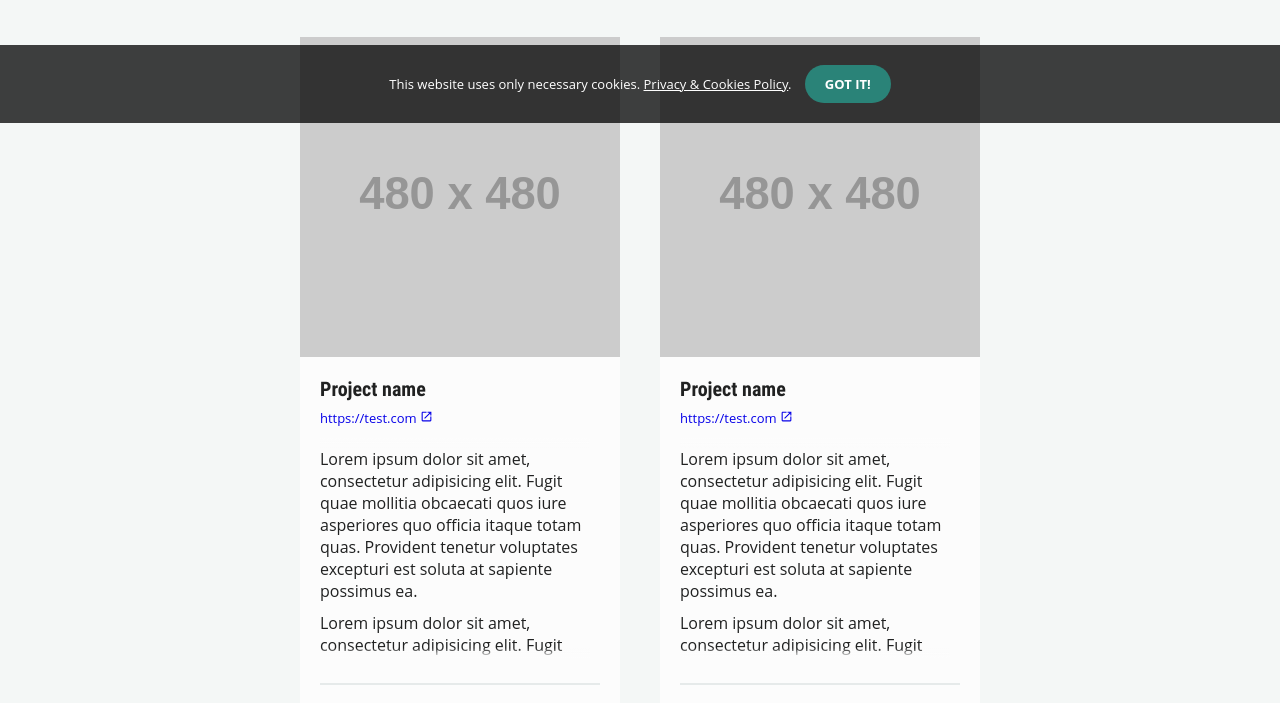
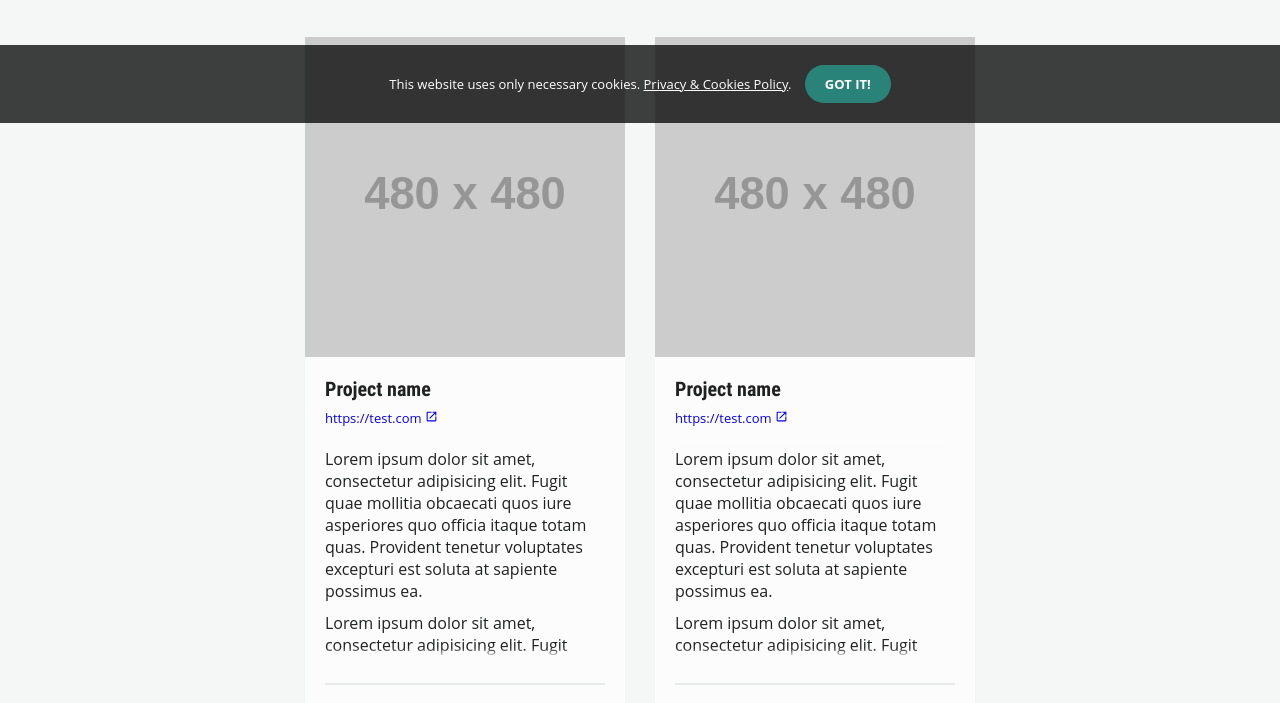
Before and after one commit to RilDev/portfolio, a website built with Vite: page index.html in a window 1280 px wide. Shown: the part 677-1380 px from the top of the page. Built offline with nearby package versions, Linux system fonts and the light colour scheme; placeholder pictures from the web are drawn by us; a web font is replaced by a local one.

Commit message:
correct portfolio columns display

```diff
--- a/styles/main.css
+++ b/styles/main.css
@@ -249,14 +249,14 @@ section>.content img {
 
 .card-grid {
     display: grid;
-    grid-template-columns: repeat(auto-fill, minmax(320px, 1fr));
-    gap: 40px;
+    grid-template-columns: repeat(auto-fill, minmax(220px, 1fr));
+    gap: 20px;
 }
 
 .card {
     background: #FCFCFC;
     height: auto;
-    width: 320px;
+    max-width: 320px;
     justify-self: center;
 }
 
@@ -337,7 +337,7 @@ section>.content img {
 .card .image {
     display: block;
     position: relative;
-    width: 320px;
+    max-width: 320px;
     height: 320px;
     background-position: center;
     background-size: cover;
```
